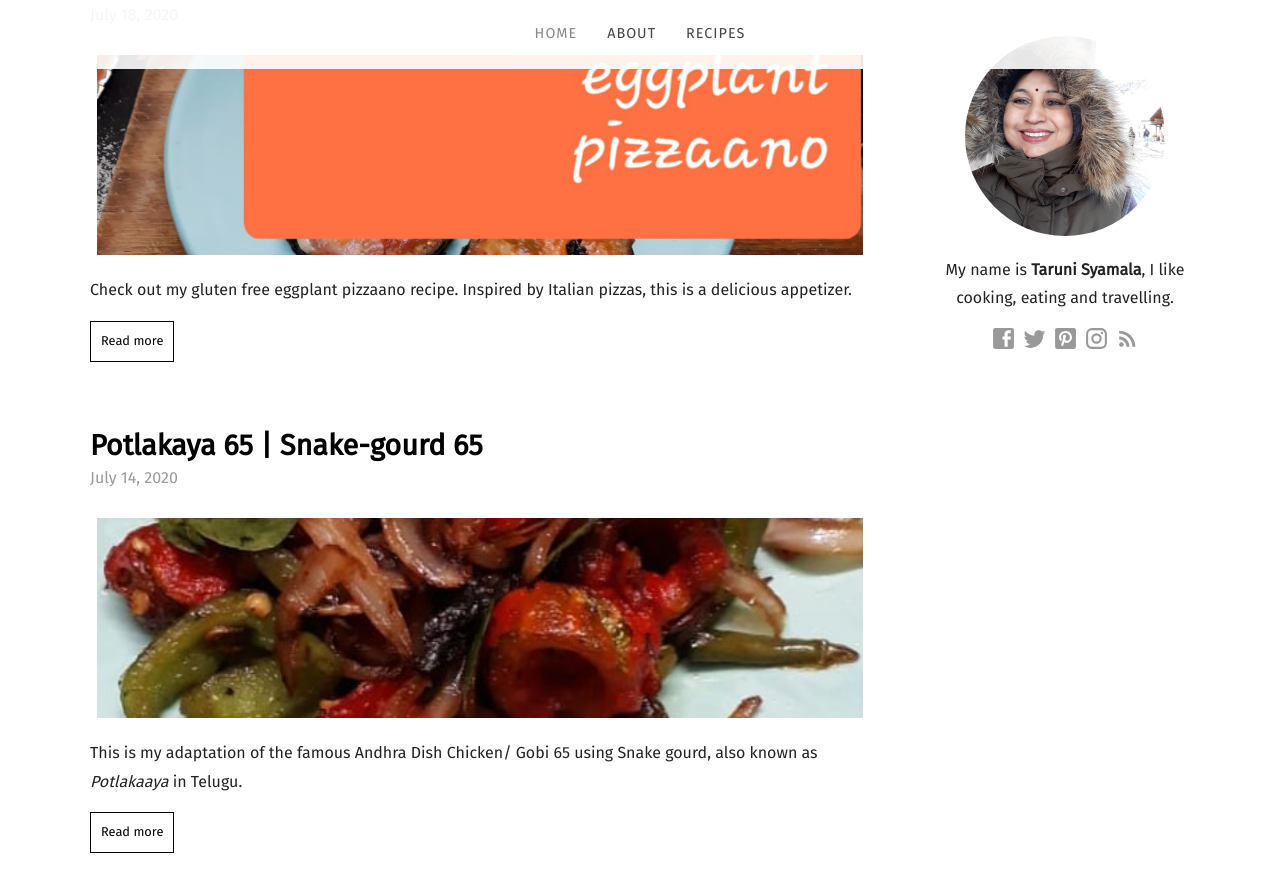
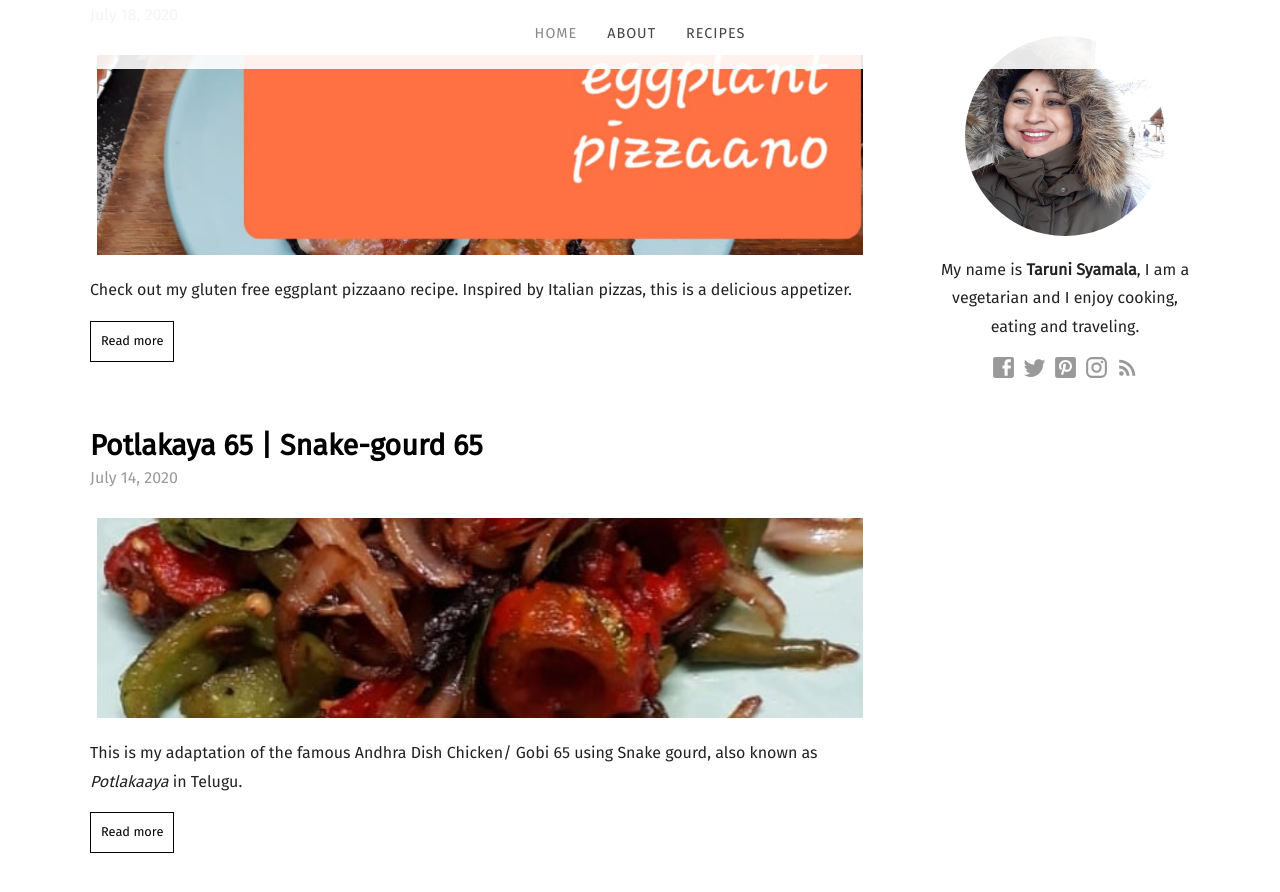
Before and after one commit to tsacooks4u/tsacooks4u.github.io, a Jekyll site: the page built from index.html, in a window 1280 px wide and 900 px high, scrolled down 426 px. Shown: the top 892 px of the window. Built offline with Jekyll 4.4.1, drawn with Linux system fonts in a browser that asks for light colours; some web fonts are replaced; the list of posts is cut into pages by our own code.

Commit message:
Updated '_data/sidebar.yml' via CloudCannon

```diff
--- a/_data/sidebar.yml
+++ b/_data/sidebar.yml
@@ -1,5 +1,7 @@
 author_image: /uploads/square-1.jpg
-description_markdown: 'My name is **Taruni Syamala**, I like cooking, eating and travelling.'
+description_markdown: >-
+  My name is **Taruni Syamala**, I am a vegetarian and I enjoy cooking, eating
+  and traveling.
 facebook: CloudCannon
 twitter: CloudCannon
 pinterest: pinterest
```
